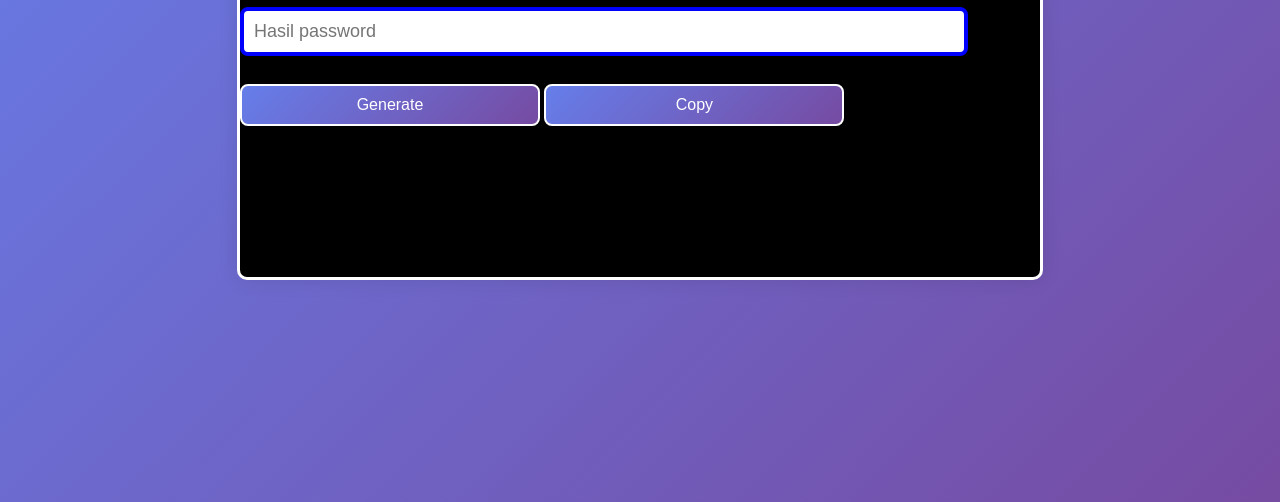
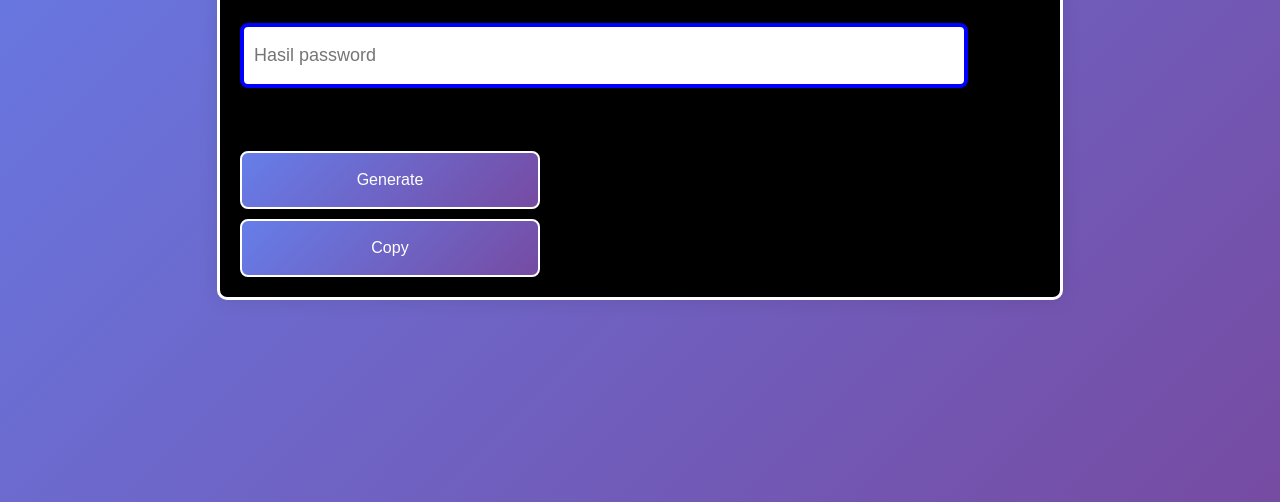
Before and after one commit to irwan-aps/Pasgenerate, a plain HTML site: page index.html in a window 1280 px wide. Shown: the part 298-800 px from the top of the page. Drawn offline with Linux system fonts and the light colour scheme.

Commit message:
Update index.html

```diff
--- a/index.html
+++ b/index.html
@@ -18,12 +18,13 @@
     background-color:black;
     color:white;
     height:350px;
+    padding:20px;
     border: 3px solid white;
     border-radius:10px;
     box-shadow: 0 0 20px rgba(0,0,0,0.1);
     width: 100%;
     max-width: 800px;
-    jutify-items: center
+
     display:grid;
   }
     #passwordBox {
```
